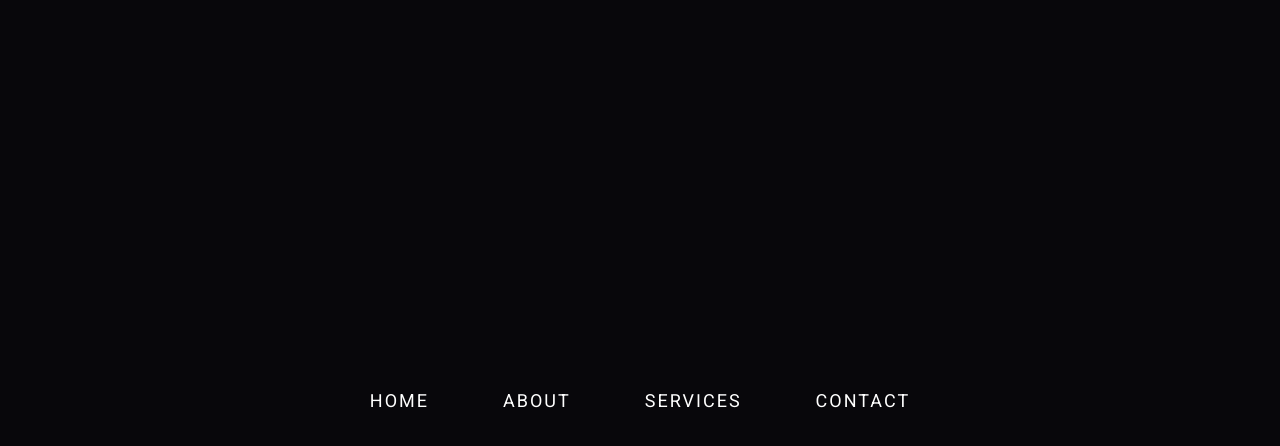
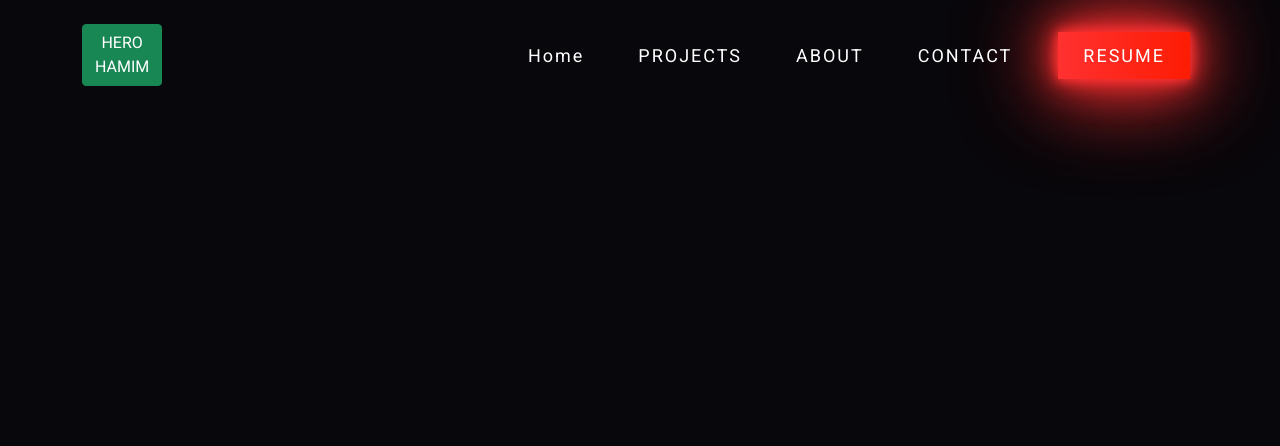
Before and after one commit to Hamim404/Hero-Hamim, a plain HTML site: page index.html in a window 1280 px wide. Drawn offline with nearby package versions, Linux system fonts and the light colour scheme.

Commit message:
navbar updated

```diff
--- a/index.html
+++ b/index.html
@@ -4,19 +4,36 @@
     <meta charset="UTF-8" />
     <meta http-equiv="X-UA-Compatible" content="IE=edge" />
     <meta name="viewport" content="width=device-width, initial-scale=1.0" />
-    <title>Menu</title>
+    <title>HERO HAMIM</title>
     <link rel="stylesheet" href="style.css" />
+    <link
+      href="https://cdn.jsdelivr.net/npm/bootstrap@5.0.2/dist/css/bootstrap.min.css"
+      rel="stylesheet"
+      integrity="sha384-EVSTQN3/azprG1Anm3QDgpJLIm9Nao0Yz1ztcQTwFspd3yD65VohhpuuCOmLASjC"
+      crossorigin="anonymous"
+    />
   </head>
-  <body>
-    <header>
-      <nav>
-        <ul>
-          <li><a href="#">Home</a></li>
-          <li><a href="#">About</a></li>
-          <li><a href="#">Services</a></li>
-          <li><a href="#">Contact</a></li>
-        </ul>
-      </nav>
-    </header>
+  <body class="mt-4">
+    <div class="container">
+      <header>
+        <nav class="d-flex">
+          <div class="w-25">
+            <a href="#" class="btn btn-success">HERO <br> HAMIM</a>
+          </div>
+          <ul class="p-2 ">
+            <li><a href="#">Home</a></li>
+            <li><a href="#">PROJECTS</a></li>
+            <li><a href="#">ABOUT</a></li>
+            <li><a href="#">CONTACT</a></li>
+            <li><a href="#">RESUME</a></li>
+          </ul>
+        </nav>
+      </header>
+    </div>
+    <script
+      src="https://cdn.jsdelivr.net/npm/bootstrap@5.0.2/dist/js/bootstrap.bundle.min.js"
+      integrity="sha384-MrcW6ZMFYlzcLA8Nl+NtUVF0sA7MsXsP1UyJoMp4YLEuNSfAP+JcXn/tWtIaxVXM"
+      crossorigin="anonymous"
+    ></script>
   </body>
 </html>
--- a/style.css
+++ b/style.css
@@ -1,35 +1,33 @@
 @import url("https://fonts.googleapis.com/css2?family=Roboto:wght@300;400;500;700;900&display=swap");
-* {
-  margin: 0;
-  padding: 0;
-  box-sizing: border-box;
-  outline: none;
+body {
+  font-family: "Roboto", sans-serif !important;
+  background: #08070b !important;
+  /* margin-top: 20px !important; */
 }
-body {
-  width: 100%;
-  min-height: 100vh;
-  display: grid;
-  place-items: center;
-  font-family: "Roboto", sans-serif;
-  background: #08070b;
+nav {
+}
+nav .w-25{
+    width: 37%!important;
 }
 ul {
   list-style: none;
 }
 ul li {
   display: inline-block;
-  margin: 10px 0;
+  margin: 0px 0;
 }
 ul li a {
   display: block;
   text-decoration: none;
-  text-transform: uppercase;
   font-size: 18px;
   letter-spacing: 2px;
-  color: #fff;
-  margin: 0 10px;
+  color: #fff !important;
+  /* margin: 0 10px; */
   padding: 10px 25px;
   position: relative;
+}
+ul li:last-child a {
+    margin-left: 17px;
   }
 ul li a::before {
     content: "";
@@ -38,11 +36,14 @@ ul li a::before {
     left: 0;
     height: 100%;
     width: 0;
-  background: #dc2f02;
+    background: linear-gradient(to left, #fd1c03, #ff3131);
     z-index: -1;
-  box-shadow: 0 0 10px #dc2f02, 0 0 20px #dc2f02, 0 0 40px #dc2f02,
-    0 0 80px #dc2f02, 0 0 100px #dc2f02;
+    box-shadow: 0 0 10px #ff3131, 0 0 20px #ff3131, 0 0 40px #ff3131,
+      0 0 80px #ff3131, 0 0 100px #ff3131;
     transition: 0.25s;
+  }
+  ul li:last-child a::before {
+    width: 100%;
   }
 ul li a:hover::before {
   width: 100%;
```
Also changed, not shown: icon.png (added). Lines whose indentation alone changed are shown as unchanged.
